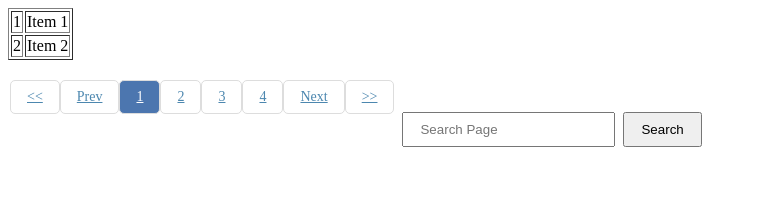
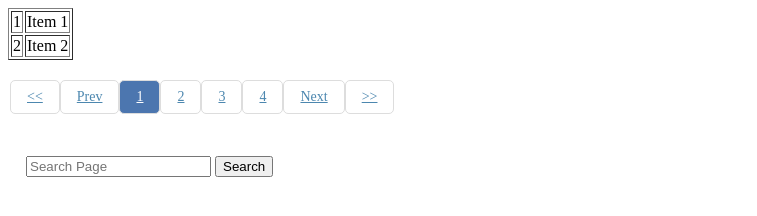
Before and after one commit to chihshenghuang/Pagination, a plain HTML site: page index.html in a window 1280 px wide. Shown: the whole page, without its empty margins (0-757 px from the left). Drawn offline with nearby package versions, Linux system fonts and the light colour scheme.

Commit message:
Fix the problem that search page will not show on page_navigation

```diff
--- a/index.html
+++ b/index.html
@@ -43,8 +43,10 @@
 
 <div id="page_navigation"></div>
 
-<input class="search" type="search" placeholder="Search Page">
-<input class="search" type="submit" value="Search">
+<div class="search">
+	<input type="search" placeholder="Search Page">
+	<input type="submit" value="Search">
+</div>
 
 <script>
 	$("input[type='submit']").click(function(e){
--- a/main.js
+++ b/main.js
@@ -34,7 +34,6 @@ $(document).ready(function(){
 		var IndexData = $(this).data();
 		console.log(IndexData);
 		rowDisplay(IndexData.start, IndexData.end);
-
 	}).first().addClass('active');  //.first() constructs a new jquery object from the first element in that set, and add the element to active class. This is for page show class with active at first time.
 
 	$('.previous_link, .next_link').click(function (e) {
@@ -44,12 +43,11 @@ $(document).ready(function(){
 		$('.page_link.active')[traverse]('.page_link').click();
 	});
 
-
 	$('.first_link, .last_link').click(function(e){
 		e.preventDefault();
 		if($(this).is('.first_link')){
 			rowDisplay(0, show_per_page);
-			$('.page_link').removeClass('active').first().addClass('active');
+
 		}
 		else{
 			if(number_of_items % show_per_page){
@@ -62,11 +60,14 @@ $(document).ready(function(){
 		}
 	});
 
-
 	$("input[type='submit']").click(function(e){
 		var page = $("input[type='search']").val();
+		var data = page * show_per_page;
+
 		if((page < total_page) && (page > 0)){
 			rowDisplay((page * show_per_page) - show_per_page, page * show_per_page);
+			$('.page_link').removeClass('active');
+			$('a[data-end="' + data + '"]').addClass('active');
 		}
 
 		else{
--- a/style.css
+++ b/style.css
@@ -27,6 +27,7 @@
 }
 
 .search{
-	margin: 2px 2px;
+	margin: 10px 2px;
 	padding: 8px 16px;
+	border-radius: 5px;
 }
```
